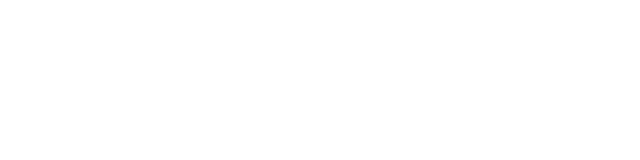
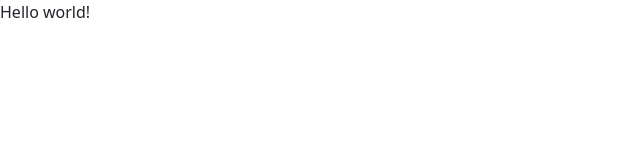
Before and after one commit to vivaansinghvi07-old/vivaansinghvi07-old.github.io, a React (Create React App) app: page / in a window 1280 px wide. Before the commit this address had no page. Shown: the top 160 px of the page, without its empty margins (0-640 px from the left). Built offline with nearby package versions, Linux system fonts and the light colour scheme.

Commit message:
testing the main route too

```diff
--- a/src/App.tsx
+++ b/src/App.tsx
@@ -1,12 +1,17 @@
 import React from "react";
 import Projects from "./components/Projects";
 import { Route, Routes, HashRouter } from "react-router-dom";
+
+function Hello() {
+  return <p>Hello world!</p>
+}
 
 function App() {
   return (
     <>
       <HashRouter>
         <Routes>
+          <Route path="/" element={<Hello />} />
           <Route path="/projects" element={<Projects />} />
         </Routes>
       </HashRouter>
```
